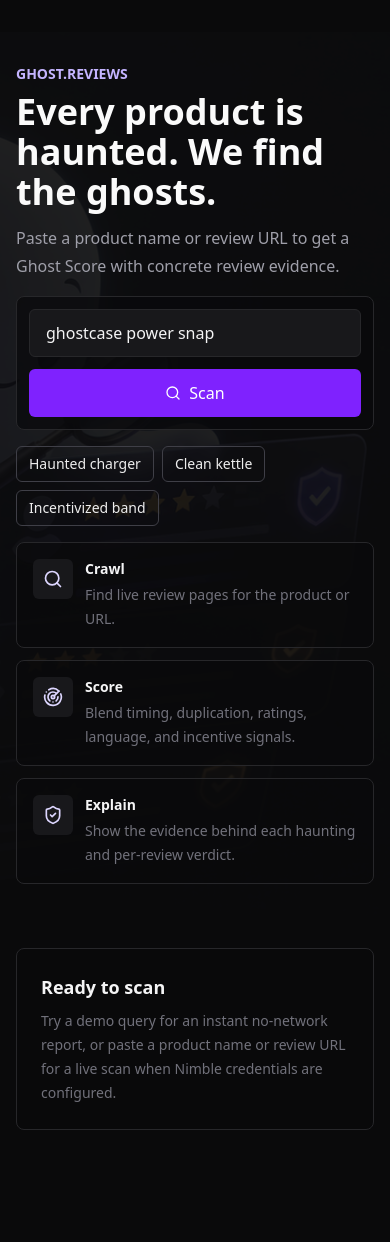
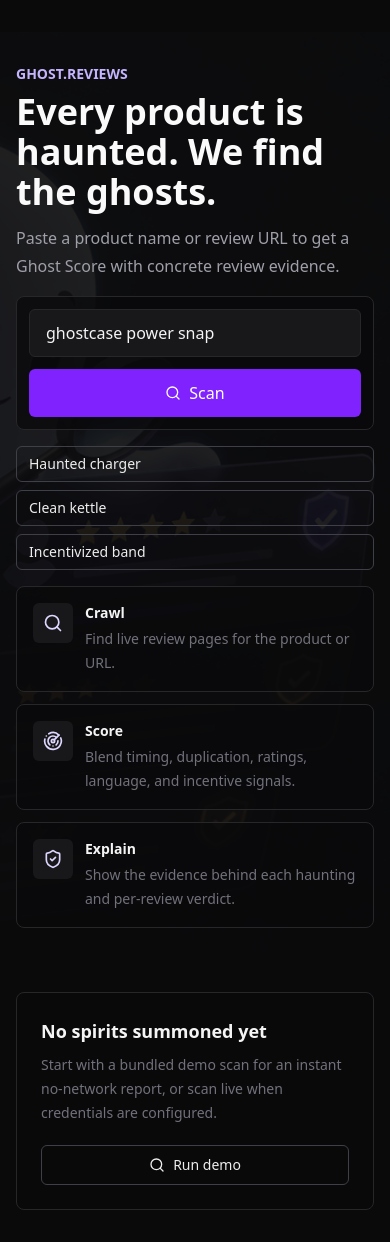
Before and after one commit to gauravpsingh07/ghost-reviews, a Next.js app: page / in a window 390 px wide. Before the commit the page ends 1162 px from the top, so only its background shows below. Built offline with nearby package versions, Linux system fonts and the light colour scheme; no server answers.

Commit message:
feat(ui): empty + error states + mobile responsive pass

```diff
--- a/src/components/scan-experience.tsx
+++ b/src/components/scan-experience.tsx
@@ -107,14 +107,52 @@ function ResultsComposition({ result }: { result: ScanResult }) {
   );
 }
 
-function EmptyPrompt() {
+function EmptyPrompt({ onDemoScan }: { onDemoScan: (query: string) => void }) {
   return (
-    <section className="rounded-lg border border-zinc-800 bg-zinc-950/60 p-6">
-      <h2 className="text-lg font-semibold text-zinc-100">Ready to scan</h2>
-      <p className="mt-2 max-w-2xl text-sm leading-6 text-zinc-500">
-        Try a demo query for an instant no-network report, or paste a product name or review URL for
-        a live scan when Nimble credentials are configured.
-      </p>
+    <section className="grid gap-5 rounded-lg border border-zinc-800 bg-zinc-950/60 p-6 sm:grid-cols-[1fr_auto] sm:items-center">
+      <div>
+        <h2 className="text-lg font-semibold text-zinc-100">No spirits summoned yet</h2>
+        <p className="mt-2 max-w-2xl text-sm leading-6 text-zinc-500">
+          Start with a bundled demo scan for an instant no-network report, or scan live when
+          credentials are configured.
+        </p>
+      </div>
+      <Button
+        type="button"
+        variant="outline"
+        className="w-full sm:w-auto"
+        onClick={() => onDemoScan(DEMO_QUERIES[0].query)}
+      >
+        <Search className="h-4 w-4" aria-hidden="true" />
+        Run demo
+      </Button>
+    </section>
+  );
+}
+
+function ScanErrorState({
+  message,
+  onRetry,
+}: {
+  message: string;
+  onRetry: () => void;
+}) {
+  return (
+    <section
+      className="flex flex-col gap-4 rounded-lg border border-red-400/25 bg-red-950/25 p-4 text-sm text-red-100 sm:flex-row sm:items-start sm:justify-between"
+      role="alert"
+    >
+      <div className="flex min-w-0 items-start gap-3">
+        <AlertCircle className="mt-0.5 h-4 w-4 shrink-0" aria-hidden="true" />
+        <div>
+          <h2 className="font-semibold">The connection to the other side was lost</h2>
+          <p className="mt-1 leading-6 text-red-100/75">{message}</p>
+        </div>
+      </div>
+      <Button type="button" variant="outline" size="sm" className="w-full sm:w-auto" onClick={onRetry}>
+        <RotateCcw className="h-4 w-4" aria-hidden="true" />
+        Retry
+      </Button>
     </section>
   );
 }
@@ -185,7 +223,12 @@ export function ScanExperience() {
                 className="h-12 min-w-0 rounded-md border border-zinc-800 bg-zinc-900 px-4 text-base text-zinc-100 outline-none transition focus:border-violet-400 focus:ring-2 focus:ring-violet-500/30"
                 disabled={isLoading}
               />
-              <Button type="submit" size="lg" disabled={isLoading || !query.trim()}>
+              <Button
+                type="submit"
+                size="lg"
+                className="w-full sm:w-auto"
+                disabled={isLoading || !query.trim()}
+              >
                 {isLoading ? (
                   <RotateCcw className="h-4 w-4 animate-spin" aria-hidden="true" />
                 ) : (
@@ -194,13 +237,14 @@ export function ScanExperience() {
                 Scan
               </Button>
             </form>
-            <div className="flex flex-wrap gap-2">
+            <div className="grid gap-2 sm:flex sm:flex-wrap">
               {DEMO_QUERIES.map((item) => (
                 <Button
                   key={item.query}
                   type="button"
                   variant="outline"
                   size="sm"
+                  className="justify-start sm:justify-center"
                   disabled={isLoading}
                   onClick={() => {
                     setQuery(item.query);
@@ -233,14 +277,20 @@ export function ScanExperience() {
           </div>
         </header>
 
-        {error ? (
-          <div className="flex items-start gap-3 rounded-lg border border-red-400/25 bg-red-950/25 p-4 text-sm text-red-100">
-            <AlertCircle className="mt-0.5 h-4 w-4 shrink-0" aria-hidden="true" />
-            <p>{error}</p>
-          </div>
-        ) : null}
+        {error ? <ScanErrorState message={error} onRetry={() => void runScan(query)} /> : null}
 
-        {isLoading ? <ScanLoadingState /> : result ? <ResultsComposition result={result} /> : <EmptyPrompt />}
+        {isLoading ? (
+          <ScanLoadingState />
+        ) : result ? (
+          <ResultsComposition result={result} />
+        ) : (
+          <EmptyPrompt
+            onDemoScan={(nextQuery) => {
+              setQuery(nextQuery);
+              void runScan(nextQuery);
+            }}
+          />
+        )}
       </div>
     </main>
   );
```
